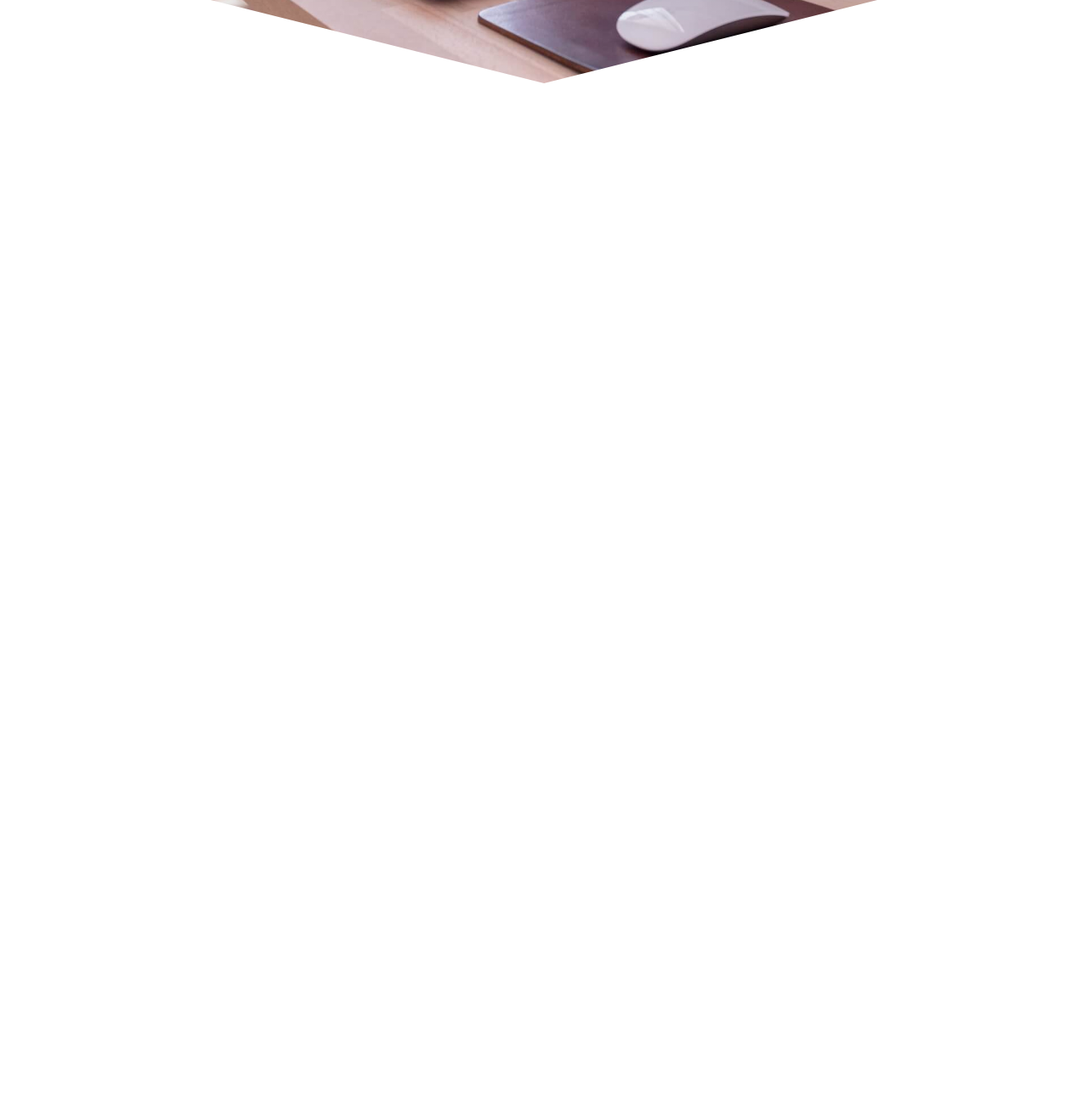
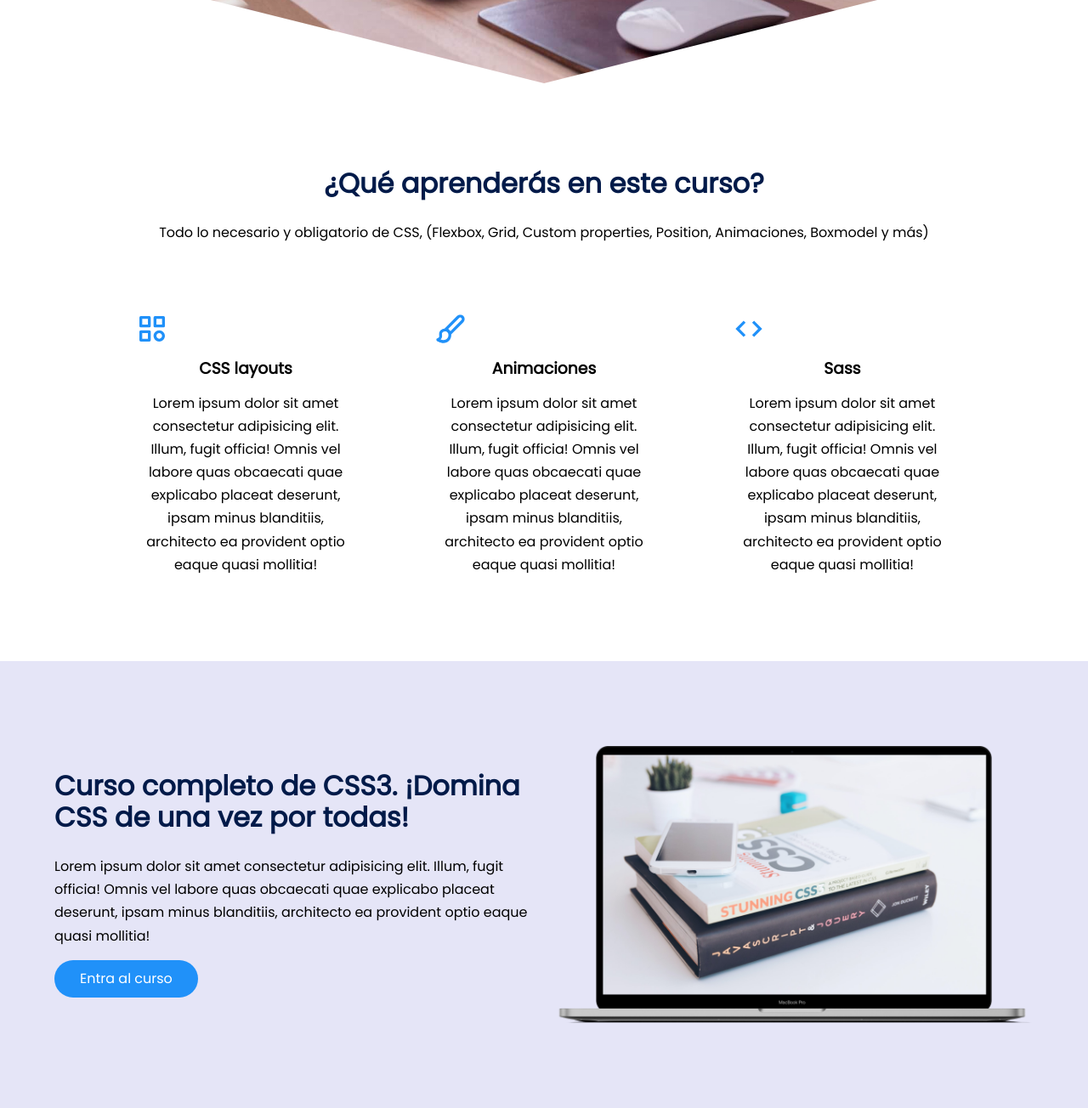
Before and after one commit to AlbertoCard/MyWeb, a PHP site: page / in a window 1280 px wide. Shown: the part 702-2006 px from the top of the page at 85% size. Before the commit the page ends 800 px from the top, so only its background shows below. Run offline with PHP 8.4, Linux system fonts and the light colour scheme.

Commit message:
landing page - acerca de

```diff
--- a/LandingPage/css/estilos.css
+++ b/LandingPage/css/estilos.css
@@ -117,3 +117,74 @@ body{
     padding: 13px 30px;
     border-radius: 32px;
 }
+
+/* About */
+
+.about{
+    text-align: center;
+}
+
+.subtitle{
+    color: var(--color-title);
+    font-size: 2rem;
+    margin-bottom: 25px;
+}
+
+.about_paragraph{
+    line-height: 1.7;
+}
+
+.about_main{
+    padding-top: 80px;
+    display: grid;
+    width: 90%;
+    margin: 0 auto;
+    gap: 1em;
+    overflow: hidden;
+    grid-template-columns: repeat(auto-fit, minmax(260px, auto));
+}
+
+.about_icons{
+    display: grid;
+    gap: 1em;
+    justify-content: center;
+    width: 260px;
+    overflow: hidden;
+    margin: 0 auto;
+}
+
+.about_icon{
+    width: 40px;
+}
+
+
+/* knowledge */
+
+.knowledge{
+    background-color: #e5e5f7;
+    background-image:  radial-gradient(#444cf7 0.5px, transparent 0.5px), radial-gradient(#444cf7 0.5px, #e5e5f7 0.5px);
+    background-size: 20px 20px;
+    background-position: 0 0,10px 10px;
+    overflow: hidden;
+}
+
+.knowledge_container{
+    display: grid;
+    grid-template-columns: 1fr 1fr;
+    gap: 1em;
+    align-items: center;
+}
+
+.knowledge_figure{
+    width: 500px;
+}
+
+.knowledge_paragraph{
+    line-height: 1.7;
+    margin-bottom: 15px;
+}
+
+.knowledge_img{
+    width: 100%;
+    display: block;
+}
--- a/LandingPage/index.html
+++ b/LandingPage/index.html
@@ -40,6 +40,43 @@
             <a href="#" class="cta">Comienza ahora</a>
         </section>
     </header>
+    <main>
+        <section class="container about">
+            <h2 class="subtitle">¿Qué aprenderás en este curso?</h2>
+            <p class="about_paragraph">Todo lo necesario y obligatorio de CSS, (Flexbox, Grid, Custom properties, Position, Animaciones, Boxmodel y más)</p>
+            <div class="about_main">
+                <article class="about_icons">
+                    <img src="./images/shapes.svg" class="about_icon">
+                    <h3 class="about_title">CSS layouts</h3>
+                    <p class="about_paragraph">Lorem ipsum dolor sit amet consectetur adipisicing elit. Illum, fugit officia! Omnis vel labore quas obcaecati quae explicabo placeat deserunt, ipsam minus blanditiis, architecto ea provident optio eaque quasi mollitia!</p>
+                </article>
 
+                <article class="about_icons">
+                    <img src="./images/paint.svg" class="about_icon">
+                    <h3 class="about_title">Animaciones</h3>
+                    <p class="about_paragraph">Lorem ipsum dolor sit amet consectetur adipisicing elit. Illum, fugit officia! Omnis vel labore quas obcaecati quae explicabo placeat deserunt, ipsam minus blanditiis, architecto ea provident optio eaque quasi mollitia!</p>
+                </article>
+
+                <article class="about_icons">
+                    <img src="./images/code.svg" class="about_icon">
+                    <h3 class="about_title">Sass</h3>
+                    <p class="about_paragraph">Lorem ipsum dolor sit amet consectetur adipisicing elit. Illum, fugit officia! Omnis vel labore quas obcaecati quae explicabo placeat deserunt, ipsam minus blanditiis, architecto ea provident optio eaque quasi mollitia!</p>
+                </article>
+
+            </div>
+        </section>
+        <section class="knowledge">
+            <div class="knowledge_container container">
+                <div class="knowledge_texts">
+                    <h2 class="subtitle">Curso completo de CSS3. ¡Domina CSS de una vez por todas!</h2>
+                    <p class="knowledge_paragraph">Lorem ipsum dolor sit amet consectetur adipisicing elit. Illum, fugit officia! Omnis vel labore quas obcaecati quae explicabo placeat deserunt, ipsam minus blanditiis, architecto ea provident optio eaque quasi mollitia!</p>
+                    <a href="#" class="cta">Entra al curso</a>
+                </div>
+                <figure class="knowledge_picture">
+                    <img src="./images/macbook.png" alt="" class="knowledge_img">
+                </figure>
+            </div>
+        </section>
+    </main>
 </body>
 </html>
```
